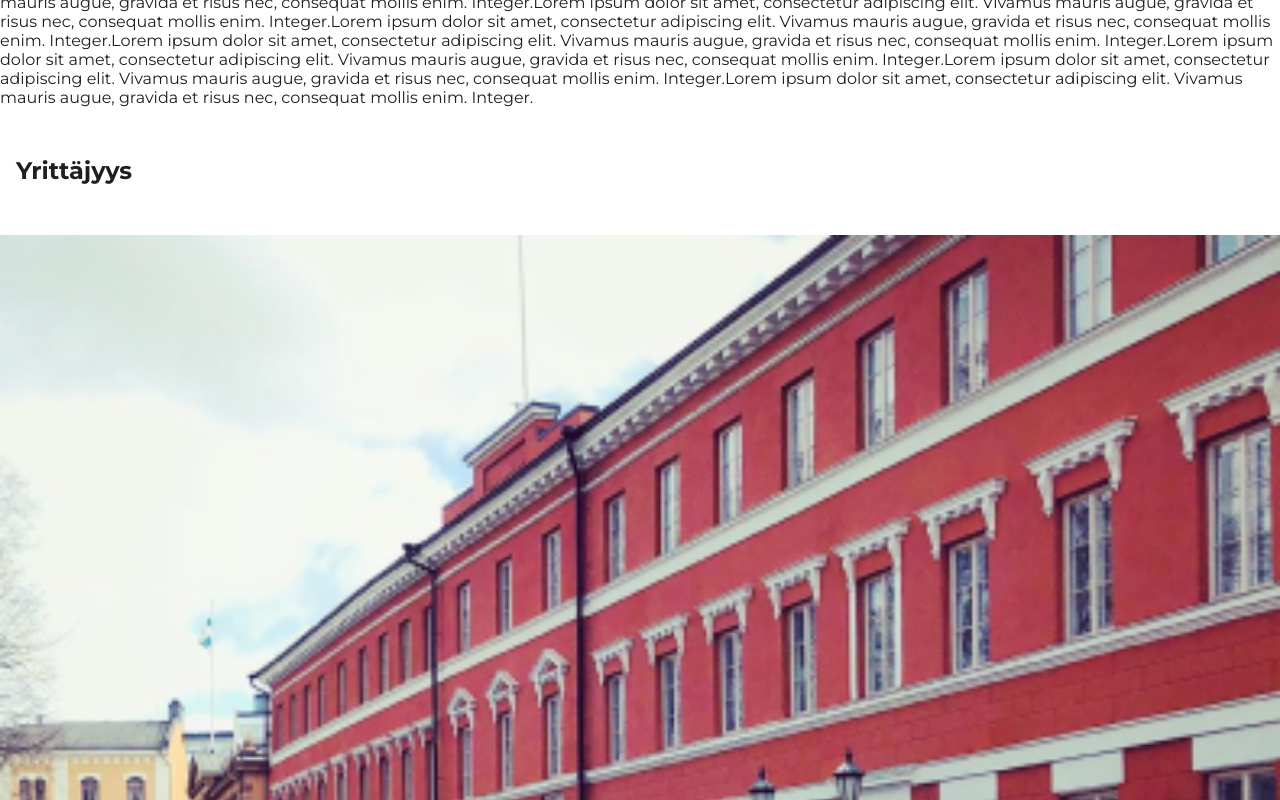
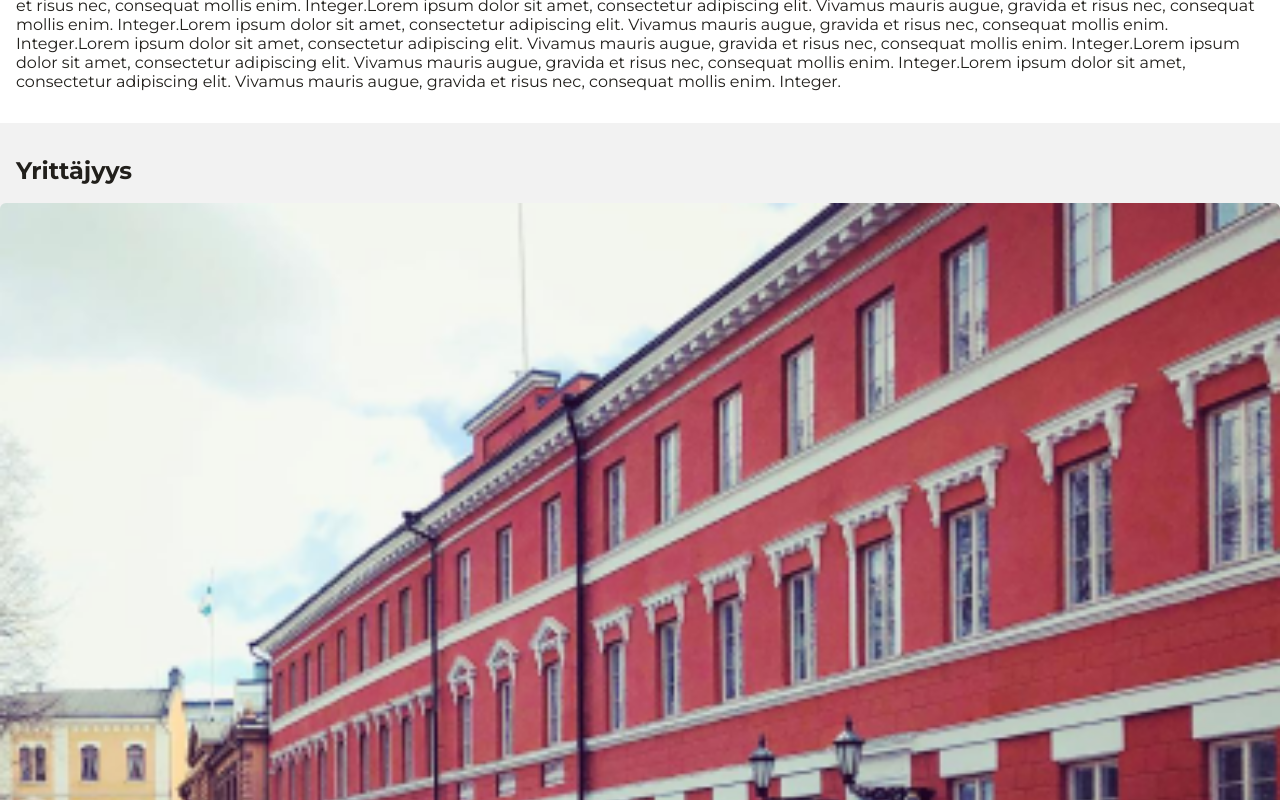
Before and after one commit to otsolap/juhokoli.fi, a Next.js app: page /teemat in a window 1280 px wide. Shown: the part 1400-2200 px from the top of the page. Built offline with nearby package versions, Linux system fonts and the light colour scheme.

Commit message:
WIP on fixing frontend mistakes

```diff
--- a/components/themePage/ThemeBlock.js
+++ b/components/themePage/ThemeBlock.js
@@ -9,7 +9,7 @@ const ThemeBlock = ({ themes }) => {
                     <section
                         key={i}
                         id={theme.title}
-                        className={`${styles.themeBlockSection} ${i % 2 === 0 ? `bg-white` : `bg-grey ${styles.odd}`}`}
+                        className={`${styles.themeBlockSection} ${i % 2 === 0 ? `` : `${styles.odd}`}`}
                     >
                         <div className="container">
                             <h2 className="mobile-only">{theme.title}</h2>
--- a/styles/Hero.module.scss
+++ b/styles/Hero.module.scss
@@ -53,6 +53,7 @@
 		line-height: 1.5rem;
 		margin-top: 0.5rem;
 		margin-bottom: 0.5rem;
+		font-weight: 500;
 	}
 
 }
--- a/styles/Themes.module.scss
+++ b/styles/Themes.module.scss
@@ -44,26 +44,33 @@
     padding-bottom: $single;
 }
 
+.themeBlockSection.odd {
+    background-color: $grey;
+}
+
 
 .blockContent h2 {
     color: $black;
 }
 
 .themeBlockImageContainer {
-    @include border(1px transparent);
-    padding-top: $double;
+    padding-top: initial;
     padding-bottom: $double;
+    overflow: hidden;
+    @include border (1px transparent);
+
+    img {
+        @include border-radius(0.375rem);
+    }
 }
 
-.altImageContainer img {
-    @include border-radius(0.375rem);
-}
 
 .themeDescriptionContainer p {
-    @apply p-single;
+    padding: $single;
 }
 
 @media (min-width: $container-desktop) {
+
     .themesContainer {
         @include display-flex;
         flex-wrap: wrap;
@@ -81,23 +88,26 @@
         padding-top: $double;
         padding-bottom: $double;
         margin-top: $triple;
+        background-color: $white;
     }
+
 
     .blockContent {
         @include display-flex;
-        @include flex-direction(row-reverse)
+        @include flex-direction(row-reverse);
     }
 
-    .odd .blockContent {
-        @include flex-direction(row-reverse)
+    .themeBlockSection.odd {
+        .blockContent {
+            @include flex-direction(row);
+        }
     }
 
     .themeBlockImageContainer {
-        margin: auto;
-        flex: 0 0 50%;
-        max-width: 50%;
+        padding-top: $double;
     }
 
+    .themeBlockImageContainer,
     .themeDescriptionContainer {
         margin-left: auto;
         margin-right: auto;
--- a/styles/globals.scss
+++ b/styles/globals.scss
@@ -45,6 +45,7 @@ main {
 	width: 100%;
     @include display-flex;
 	justify-content: center;
+	@include border(1px transparent);
 }
 
 .btn:hover,
```
Also changed, not shown: styles/References.module.scss (+7 -2 lines).
